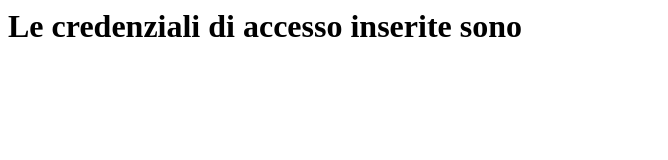
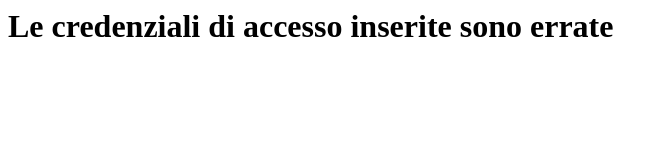
Before and after one commit to karmatronic83/apuliasoft, a website: page esercitazione-express/public/login_fail.html in a window 1280 px wide. Shown: the whole page, without its empty margins (0-668 px from the left). Drawn offline with Linux system fonts and the light colour scheme.

Commit message:
Correzione esercizio express

```diff
--- a/esercitazione-express/public/login_fail.html
+++ b/esercitazione-express/public/login_fail.html
@@ -3,6 +3,6 @@
     <title>Credenziali errate</title>
   </head>
   <body>
-    <h1>Le credenziali di accesso inserite sono</h1>
+    <h1>Le credenziali di accesso inserite sono errate</h1>
   </body>
 </html>
```
